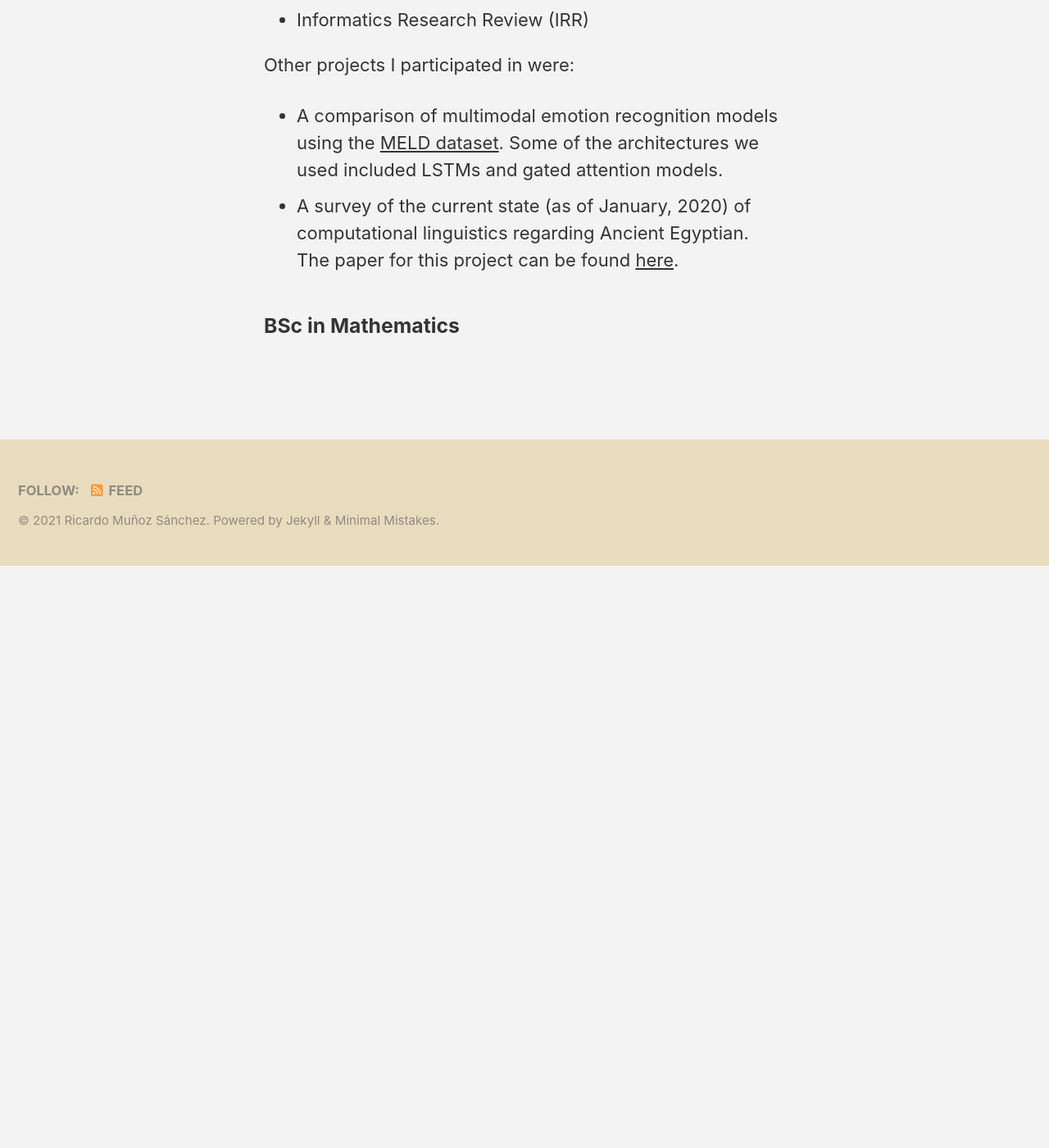
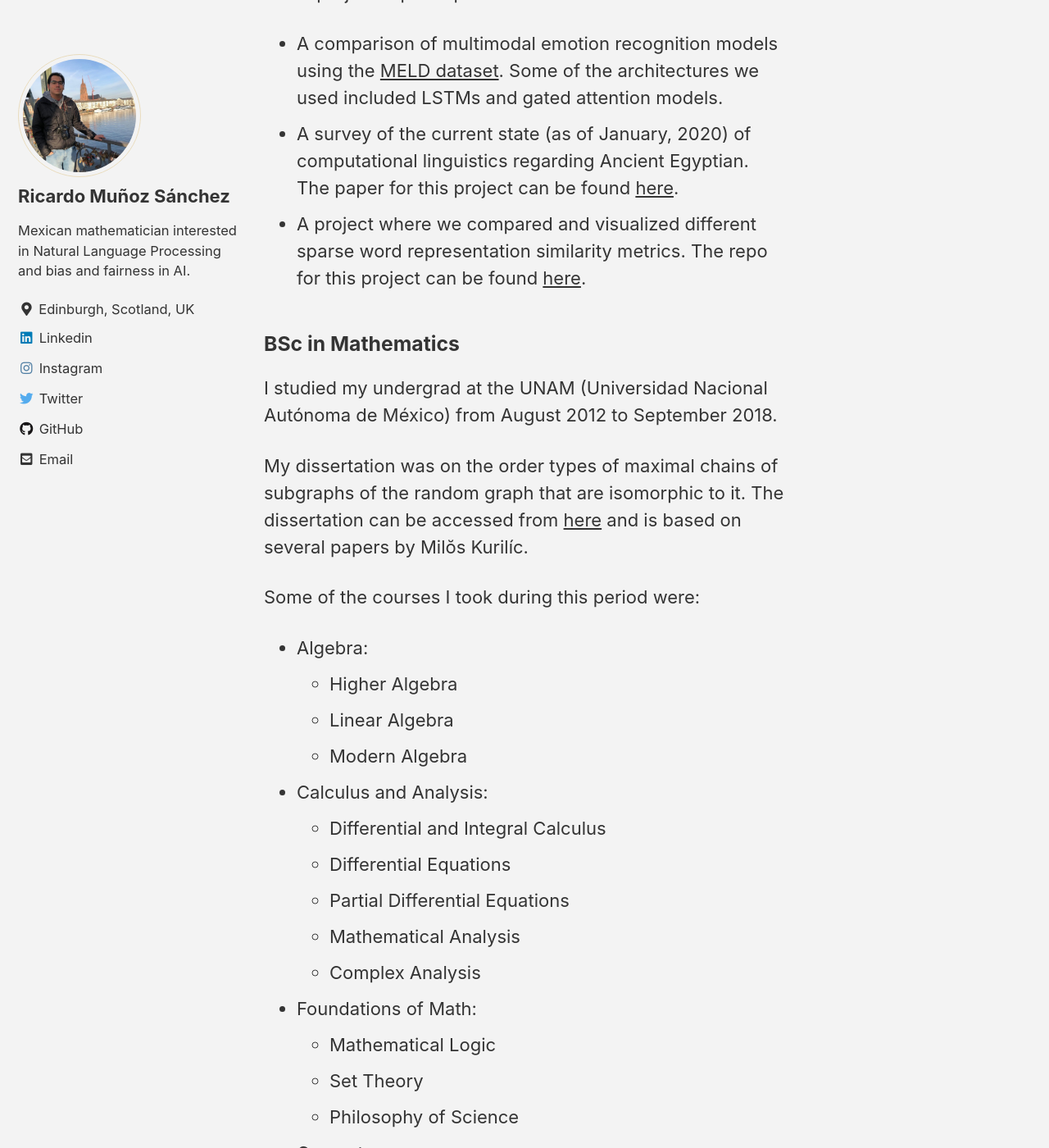
Before and after one commit to rimusa/rimusa.github.io, a Jekyll site: the page built from docs/_pages/education.md, in a window 1280 px wide and 1400 px high, scrolled down 1017 px. Shown: the whole window at 82% size. Built offline with Jekyll 4.4.1, drawn with Linux system fonts in a browser that asks for light colours; cached includes are drawn as plain includes; our own code applies the rules of GitHub Pages for plain Markdown files; before the commit the page ends 1707 px from its top, so only the background shows below that; some of the changed text lies outside the part shown.

Commit message:
Made some small changes

```diff
--- a/docs/_pages/education.md
+++ b/docs/_pages/education.md
@@ -21,5 +27,36 @@ Other projects I participated in were:
 
 - A comparison of multimodal emotion recognition models using the [MELD dataset](https://affective-meld.github.io/). Some of the architectures we used included LSTMs and gated attention models.
 - A survey of the current state (as of January, 2020) of computational linguistics regarding Ancient Egyptian. The paper for this project can be found [here](../documents/IRR_Final.pdf).
+- A project where we compared and visualized different sparse word representation similarity metrics. The repo for this project can be found [here](https://github.com/rimusa/ANLP_Assignment_2).
+
 
 ### BSc in Mathematics
+
+I studied my undergrad at the UNAM (Universidad Nacional Autónoma de México) from August 2012 to September 2018.
+
+My dissertation was on the order types of maximal chains of subgraphs of the random graph that are isomorphic to it. The dissertation can be accessed from [here](http://132.248.9.195/ptd2018/septiembre/0780018/Index.html) and is based on several papers by Milŏs  Kurilíc.
+
+Some of the courses I took during this period were:
+
+- Algebra:
+	- Higher Algebra
+	- Linear Algebra
+	- Modern Algebra
+- Calculus and Analysis:
+	- Differential and Integral Calculus
+	- Differential Equations
+	- Partial Differential Equations
+	- Mathematical Analysis
+	- Complex Analysis
+- Foundations of Math:
+	- Mathematical Logic
+	- Set Theory
+	- Philosophy of Science
+- Geometry:
+	- Modern Geometry
+	- Analytic Geometry
+	- Differential Geometry
+- Others:
+	- Network Analysis
+	- Number Theory
+	- Probability
```
Also changed, not shown: other parts of docs/_pages/education.md (+7 -1 lines), docs/_pages/cv.md (+6 -3 lines), docs/_pages/work.md (added, +10 -0 lines), docs/index.md (+4 -3 lines), todo.md (added, +7 -0 lines).
